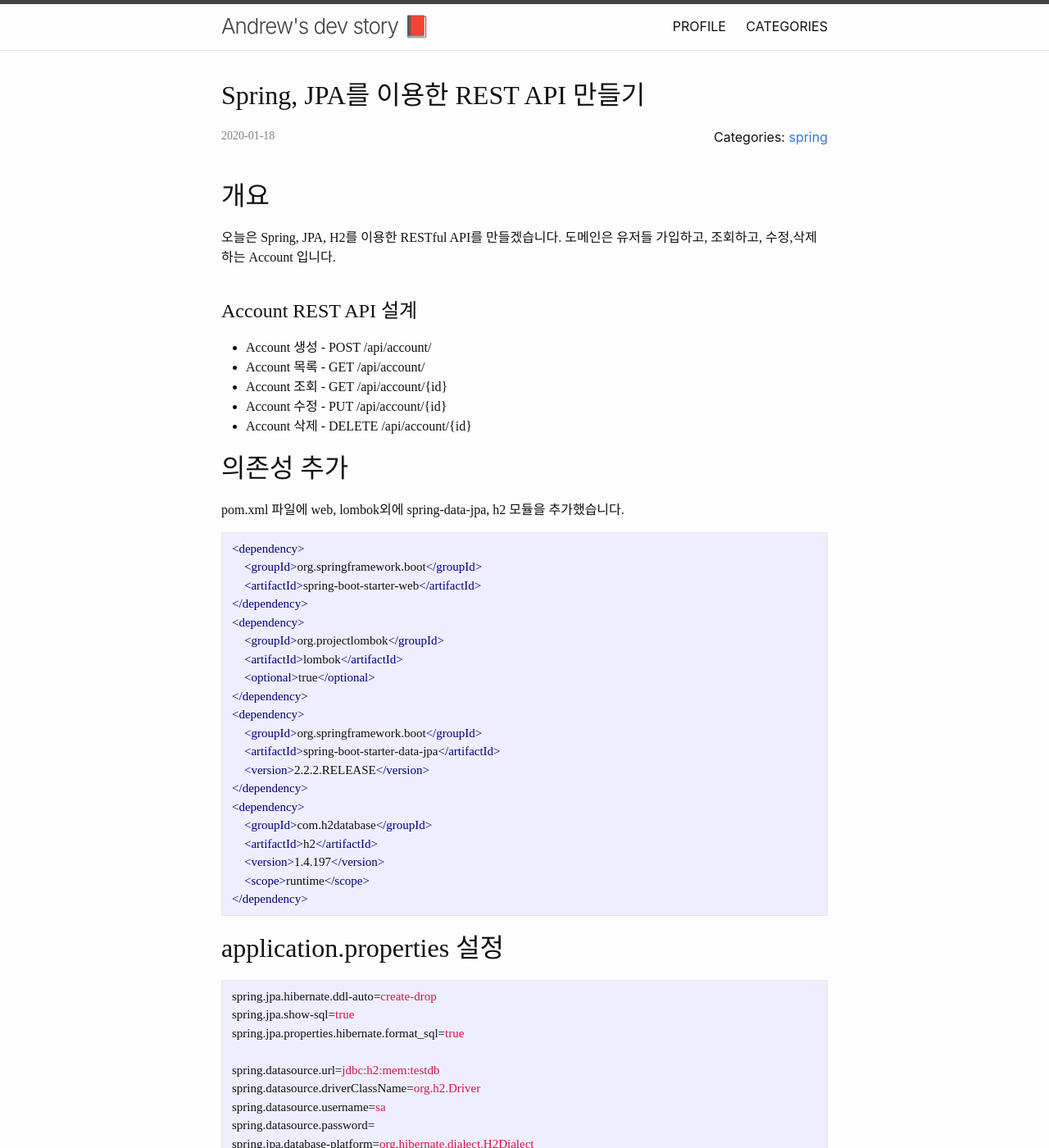
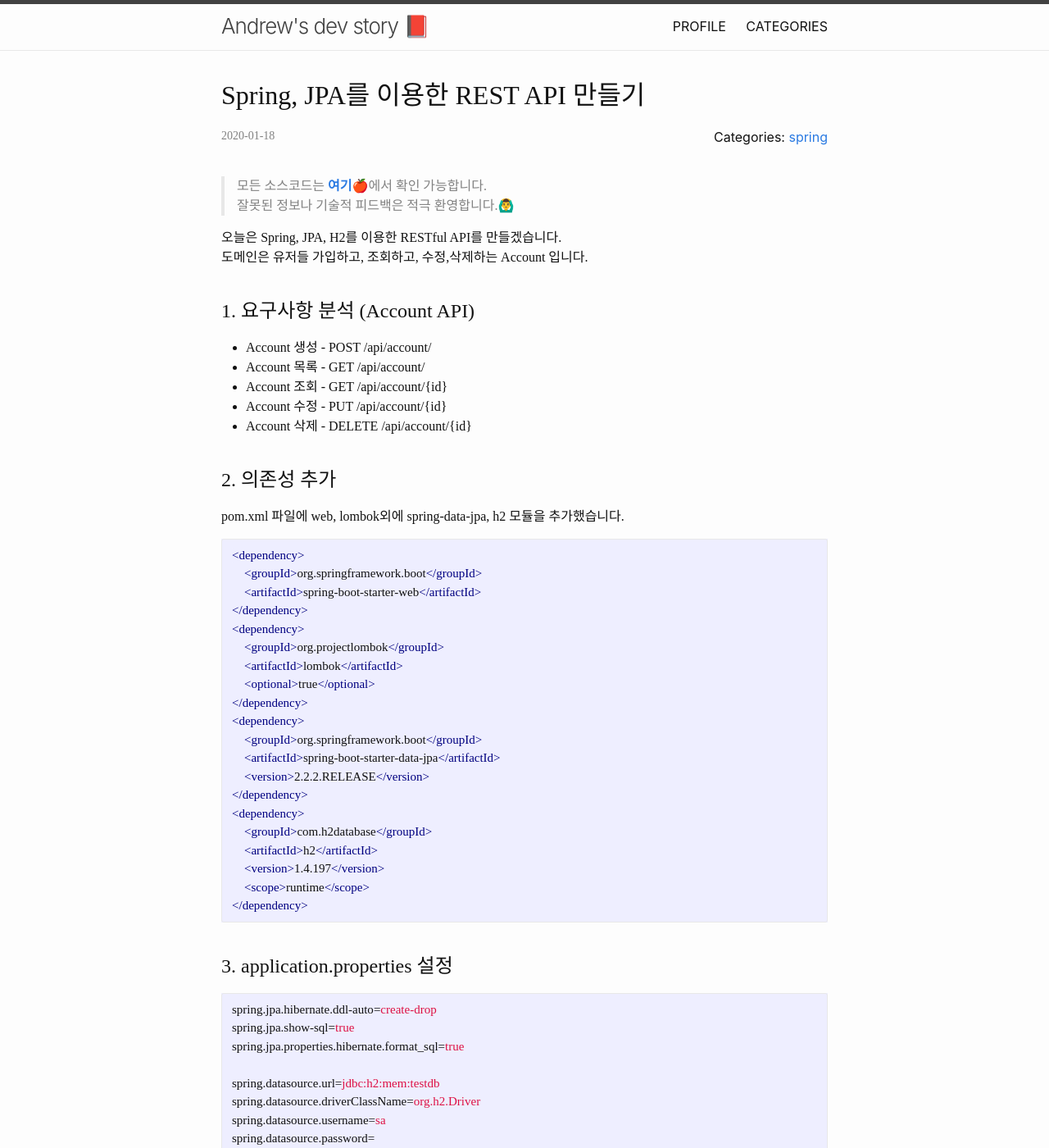
Before and after one commit to umanking/archive-umanking-blog, a Jekyll site: the page built from _posts/2020-01-18-spring-rest-api.md, in a window 1280 px wide and 1400 px high. Shown: the whole window at 82% size. Built offline with Jekyll 4.4.1, drawn with Linux system fonts in a browser that asks for light colours; comment, search, counter and statistics services are not loaded; some of the changed text lies outside the part shown.

Commit message:
update posting

````diff
--- a/_posts/2020-01-18-spring-rest-api.md
+++ b/_posts/2020-01-18-spring-rest-api.md
@@ -5,12 +5,13 @@ date: 2020-01-18 10:33 +0900
 categories: [spring]
 tags: [spring]
 ---
+> 모든 소스코드는 **[여기](https://github.com/umanking/blog-code-workspace)🍎**에서 확인 가능합니다.
+> 잘못된 정보나 기술적 피드백은 적극 환영합니다.🙆‍♂️
 
-# 개요
 오늘은 Spring, JPA, H2를 이용한 RESTful API를 만들겠습니다.
 도메인은 유저들 가입하고, 조회하고, 수정,삭제하는 Account 입니다.
 
-## Account REST API 설계
+## 1. 요구사항 분석 (Account API)
 - Account 생성 - POST /api/account/
 - Account 목록 - GET /api/account/
 - Account 조회 - GET /api/account/{id}
@@ -18,7 +19,7 @@ tags: [spring]
 - Account 삭제 - DELETE /api/account/{id}
 
 
-# 의존성 추가
+## 2. 의존성 추가
 pom.xml 파일에 web, lombok외에 spring-data-jpa, h2 모듈을 추가했습니다.
 ```xml
 <dependency>
@@ -43,7 +44,7 @@ pom.xml 파일에 web, lombok외에 spring-data-jpa, h2 모듈을 추가했습
 </dependency>
 ```
 
-# application.properties 설정
+## 3. application.properties 설정
 ```properties
 spring.jpa.hibernate.ddl-auto=create-drop
 spring.jpa.show-sql=true
````
Also changed, not shown: other parts of _posts/2020-01-18-spring-rest-api.md (+4 -6 lines).
